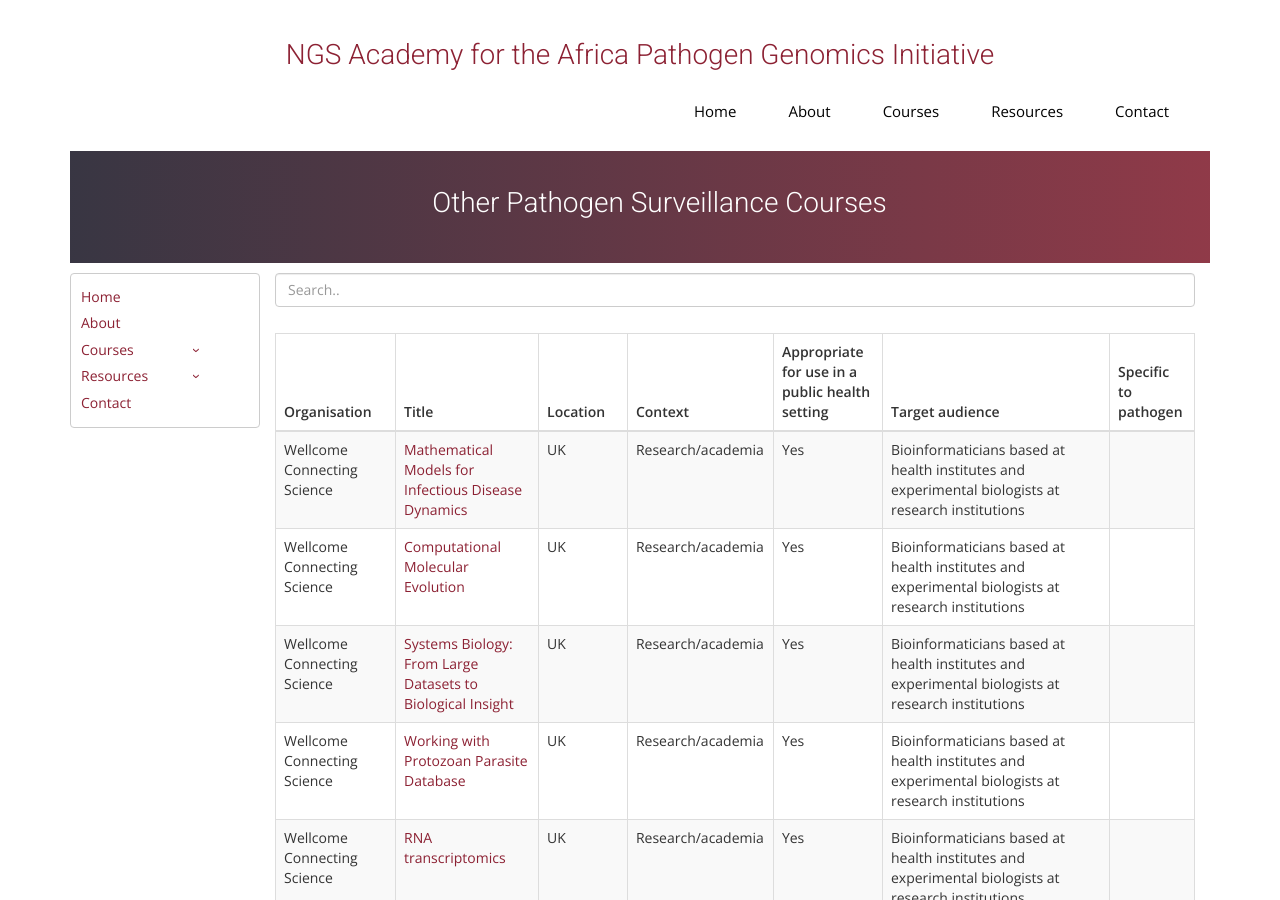
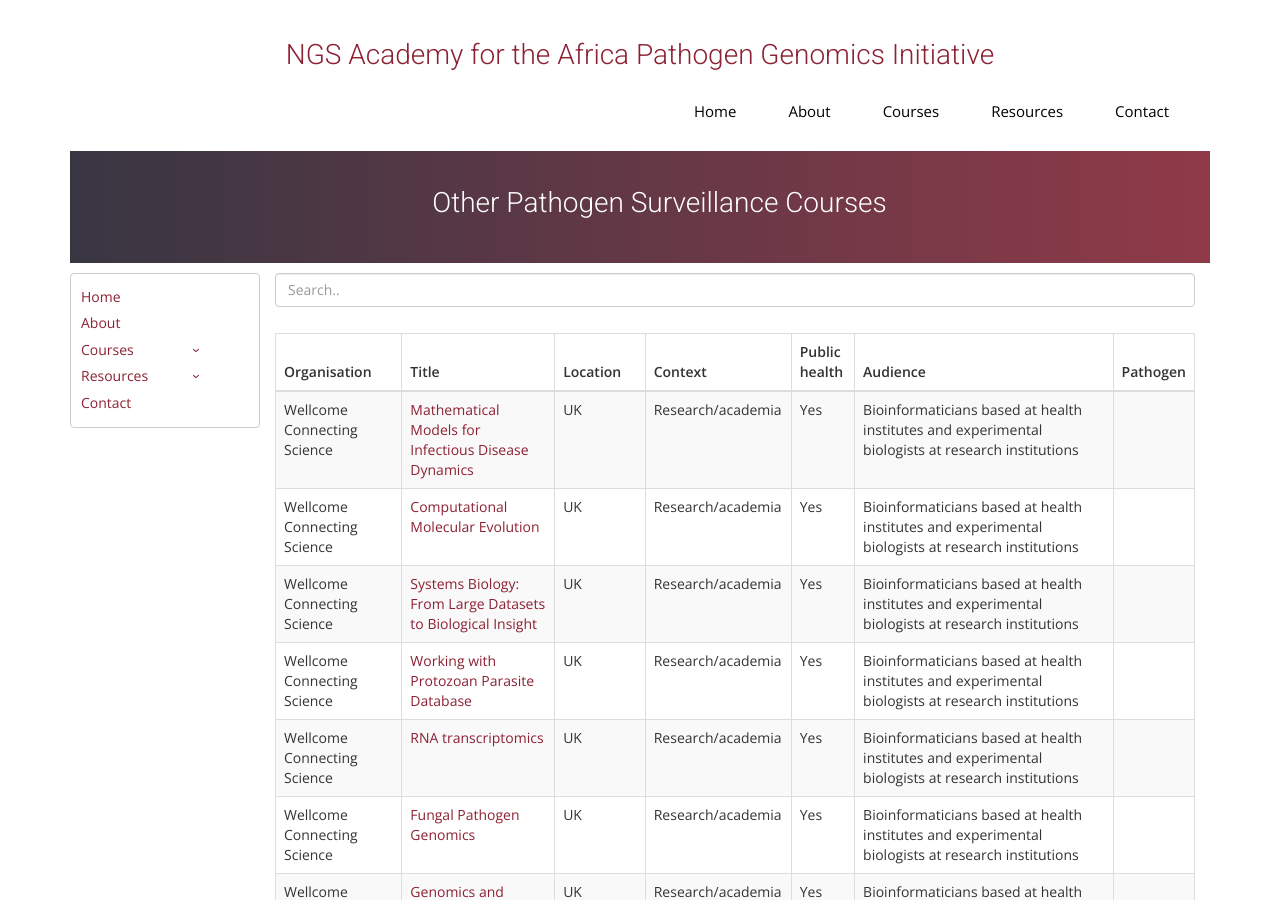
Before and after one commit to uct-cbio/ngs-academy, a Jekyll site: the page built from courses_other.html, in a window 1280 px wide and 900 px high. Built offline with Jekyll 4.4.1, drawn with Linux system fonts in a browser that asks for light colours; nearby versions of some CDN libraries; some web fonts are replaced; comment, search, counter and statistics services are not loaded.

Commit message:
updated column names

```diff
--- a/courses_other.html
+++ b/courses_other.html
@@ -22,9 +22,9 @@
                     <th>Title</th>
                     <th>Location</th>
                     <th>Context </th>
-                    <th>Appropriate for use in a public health setting</th>
-                    <th>Target audience</th>
-                    <th>Specific to pathogen</th>
+                    <th>Public health</th>
+                    <th>Audience</th>
+                    <th>Pathogen</th>
                 </tr>
             </thead>
             <tbody id="myTable">
@@ -592,4 +592,6 @@
             });
         });
     });
+
+
 </script>
```
